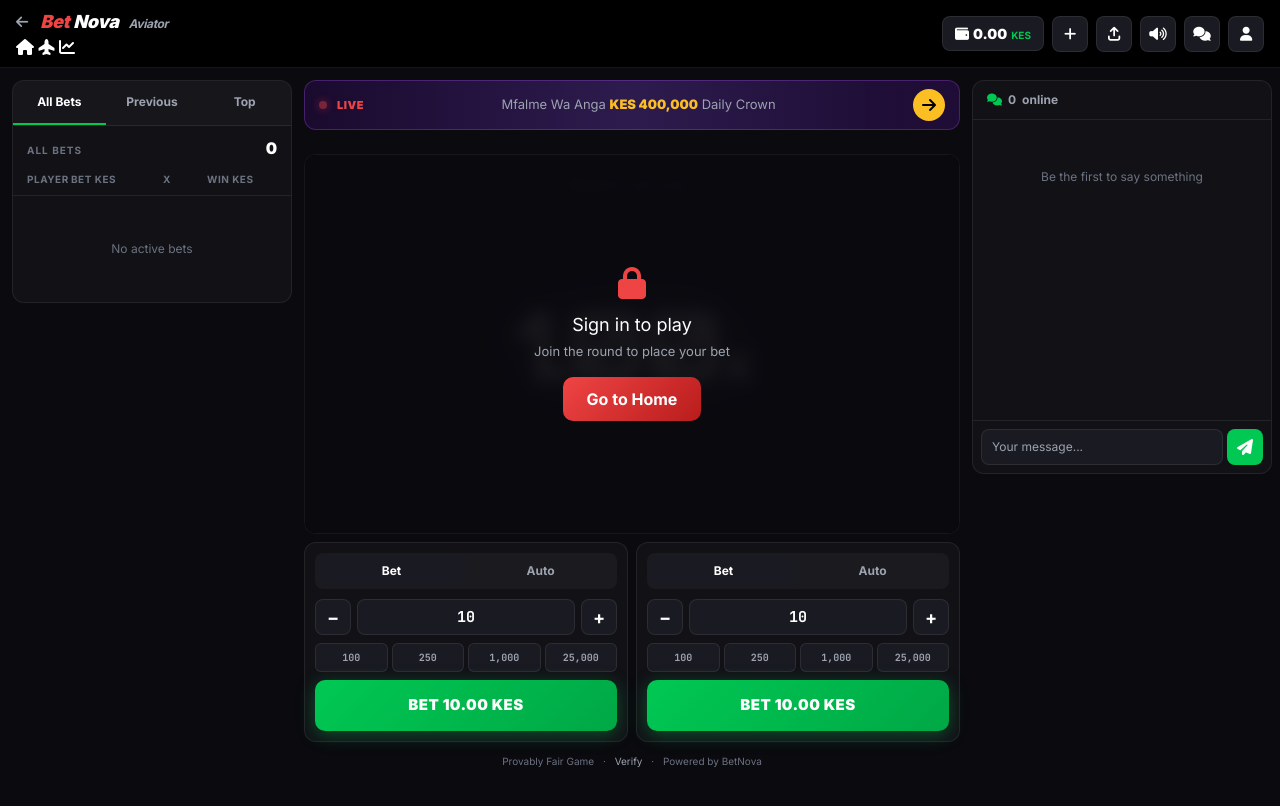
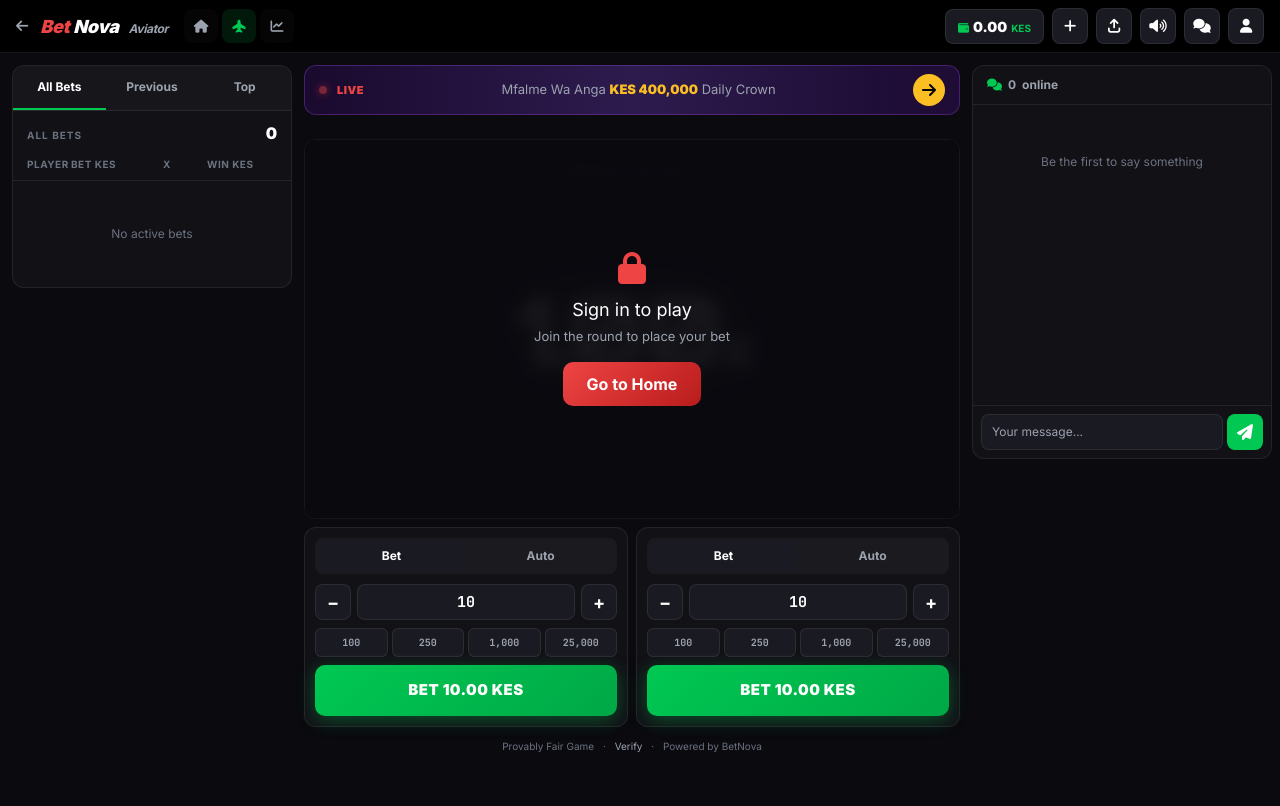
Before and after one commit to Arapdavis01/BetNova, a plain HTML site: page frontend/aviator/index.html in a window 1280 px wide. Drawn offline with nearby package versions, Linux system fonts and the light colour scheme; a script that the page names is missing.

Commit message:
Update aviator.css

```diff
--- a/frontend/aviator/aviator.css
+++ b/frontend/aviator/aviator.css
@@ -1137,3 +1137,70 @@
     .avi-jackpot-text { font-size: 10px; }
     .avi-jackpot-text strong { font-size: 10px; }
 }
+/* ============================================
+   Header layout with left group
+   ============================================ */
+.avi-header-left {
+    display: flex;
+    align-items: center;
+    gap: 16px;
+}
+
+/* Quick game nav */
+.avi-quick-nav {
+    display: flex;
+    gap: 4px;
+}
+.avi-quick-nav a {
+    width: 34px;
+    height: 34px;
+    border-radius: 8px;
+    display: inline-flex;
+    align-items: center;
+    justify-content: center;
+    color: var(--text-dim);
+    text-decoration: none;
+    transition: all 0.15s;
+    background: rgba(255,255,255,0.02);
+}
+.avi-quick-nav a:hover {
+    color: var(--green);
+    background: rgba(0, 200, 83, 0.08);
+}
+.avi-quick-nav a.active {
+    color: var(--green);
+    background: rgba(0, 200, 83, 0.12);
+}
+.avi-quick-nav a i { font-size: 13px; }
+
+/* Balance chip update */
+.avi-balance-chip i {
+    color: var(--green);
+    font-size: 11px;
+}
+
+/* Modal labels */
+.avi-modal-label {
+    display: block;
+    font-size: 10px;
+    font-weight: 700;
+    text-transform: uppercase;
+    letter-spacing: 0.08em;
+    color: var(--text-mute);
+    margin-bottom: 4px;
+    margin-top: 6px;
+}
+
+/* ============================================
+   Mobile adjustments for new header
+   ============================================ */
+@media (max-width: 900px) {
+    .avi-header-left { gap: 8px; }
+    .avi-quick-nav { display: none; }
+    .avi-user-toggle { display: inline-flex; }
+}
+
+@media (max-width: 640px) {
+    .avi-balance-chip { font-size: 11px; padding: 4px 8px; }
+    .avi-balance-chip i { display: none; }
+}
```
